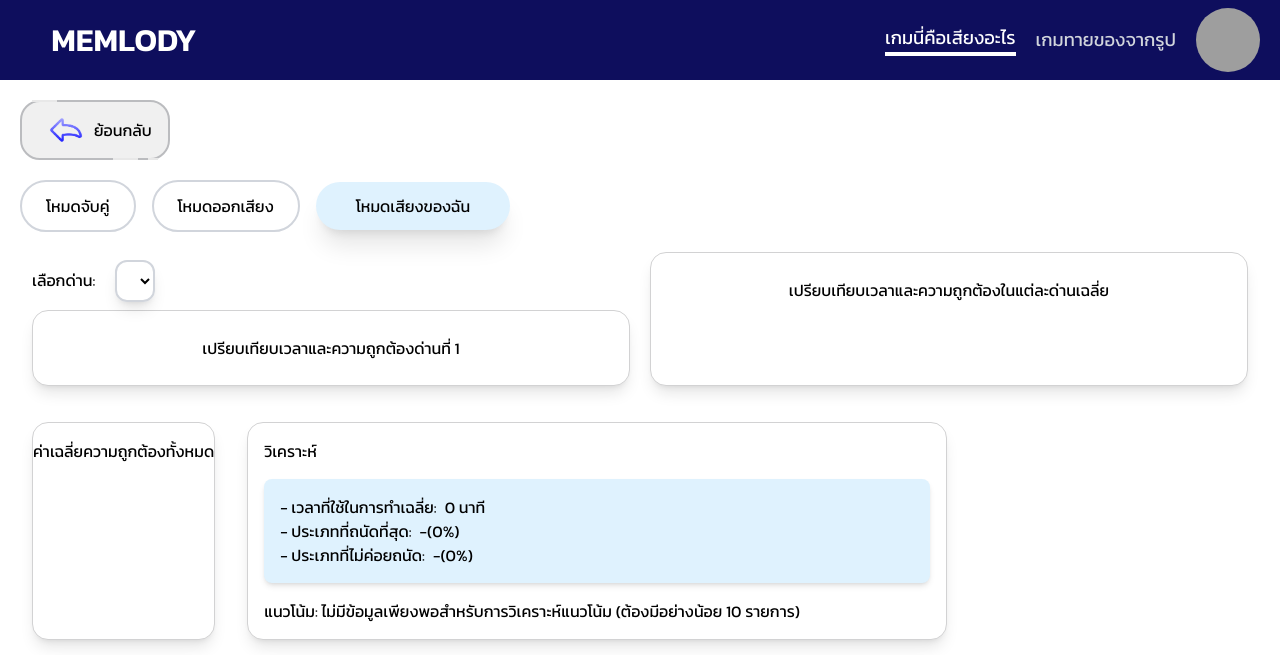
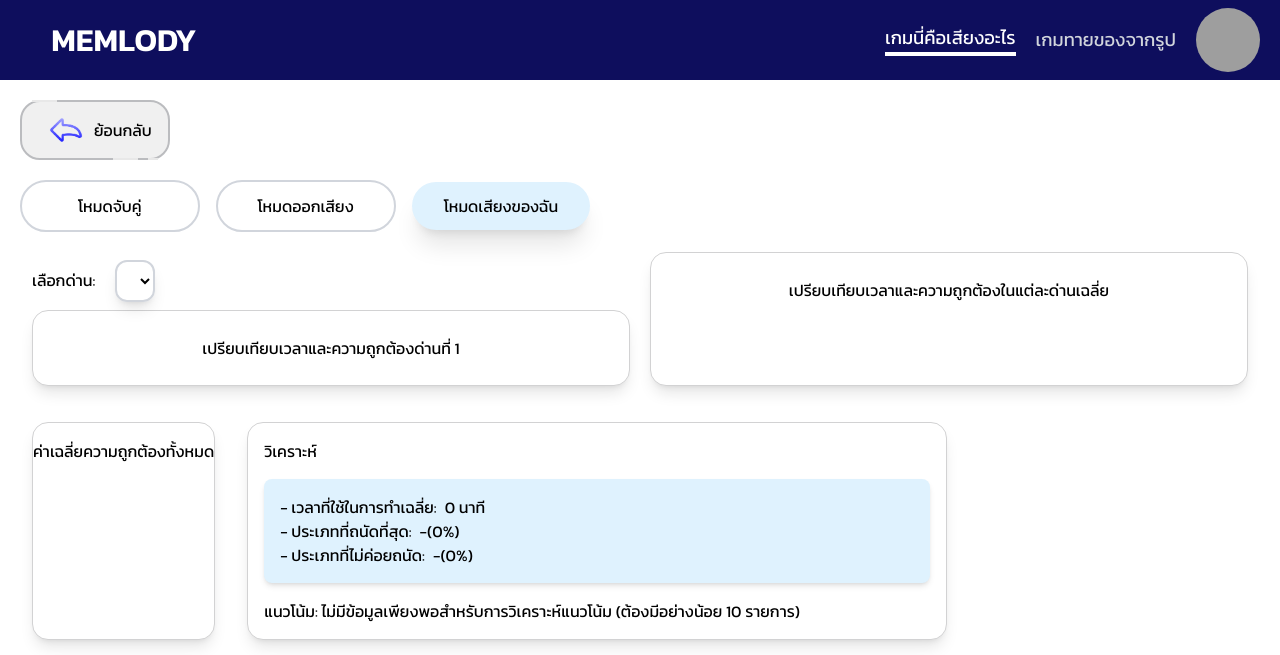
Before and after one commit to polymercatzz/memlody, a FastAPI app: page /home/stat/my_voice_mode in a window 1280 px wide. Shown: the top 655 px of the page. Run offline with FastAPI, Linux system fonts and the light colour scheme; the visitor is signed in with stand-in values (Sample User, id 1); lists and menus that the app fills with data are empty; parts of the project's set-up code (start-up, migrations or seed data) failed here and were passed over; some libraries are stand-ins or nearby versions; some web fonts are replaced; grey boxes are pictures that could not be loaded.

Commit message:
respon stat

```diff
--- a/static/css/app.css
+++ b/static/css/app.css
@@ -1,4 +1,4 @@
-/*! tailwindcss v4.1.10 | MIT License | https://tailwindcss.com */
+/*! tailwindcss v4.1.11 | MIT License | https://tailwindcss.com */
 @layer properties;
 @layer theme, base, components, utilities;
 @layer theme {
@@ -17,7 +17,6 @@
     --color-yellow-400: oklch(85.2% 0.199 91.936);
     --color-yellow-700: oklch(55.4% 0.135 66.442);
     --color-yellow-800: oklch(47.6% 0.114 61.907);
-    --color-lime-400: oklch(84.1% 0.238 128.85);
     --color-lime-600: oklch(64.8% 0.2 131.684);
     --color-green-200: oklch(92.5% 0.084 155.995);
     --color-green-300: oklch(87.1% 0.15 154.449);
@@ -1168,6 +1167,21 @@
   .px-10 {
     padding-inline: calc(var(--spacing) * 10);
   }
+  .px-12 {
+    padding-inline: calc(var(--spacing) * 12);
+  }
+  .px-14 {
+    padding-inline: calc(var(--spacing) * 14);
+  }
+  .px-15 {
+    padding-inline: calc(var(--spacing) * 15);
+  }
+  .px-16 {
+    padding-inline: calc(var(--spacing) * 16);
+  }
+  .px-20 {
+    padding-inline: calc(var(--spacing) * 20);
+  }
   .px-\[2\.3vh\] {
     padding-inline: 2.3vh;
   }
--- a/templates/stat_pic.html
+++ b/templates/stat_pic.html
@@ -150,7 +150,7 @@
     </div>
 
     <div class="flex">
-        <ul class="flex items-center justify-center gap-4 m-[2.5vh] text-[2vh]">
+        <ul class="flex items-center justify-center gap-4 m-[2.5vh] text-[2vh]  flex-wrap">
             <li>
                 <a href="#"
                     class="bg-sky-100 shadow-xl hover:shadow-xl hover:bg-sky-100 transition-all duration-300 ease-in-out transform hover:scale-105 active:scale-95 rounded-full px-10 py-3 block text-center">
@@ -159,13 +159,13 @@
             </li>
             <li>
                 <a href="/home/stat/what_you_see_mode"
-                    class="border-2 border-gray-300 hover:shadow-xl  transition-all duration-300 transform hover:scale-105 active:scale-95 rounded-full px-6 py-3 block text-center">
+                    class="border-2 border-gray-300 hover:shadow-xl  transition-all duration-300 transform hover:scale-105 active:scale-95 rounded-full px-10 py-3 block text-center">
                     โหมดออกเสียง
                 </a>
             </li>
             <li>
                 <a href="/home/stat/order_mode"
-                    class="border-2 border-gray-300 hover:shadow-xl  transition-all duration-300 transform hover:scale-105 active:scale-95 rounded-full px-6 py-3 block text-center">
+                    class="border-2 border-gray-300 hover:shadow-xl  transition-all duration-300 transform hover:scale-105 active:scale-95 rounded-full px-10 py-3 block text-center">
                     โหมดเรียงลำดับ
                 </a>
             </li>
--- a/templates/stat_pic2.html
+++ b/templates/stat_pic2.html
@@ -149,16 +149,16 @@
     </div>
 
     <div class="flex">
-        <ul class="flex items-center justify-center gap-4 m-[2.5vh] text-[2vh]">
+        <ul class="flex items-center justify-center gap-4 m-[2.5vh] text-[2vh] flex-wrap">
             <li>
                 <a href="/home/stat/todo_mode"
-                    class="border-2 border-gray-300 hover:shadow-xl  transition-all duration-300 transform hover:scale-105 active:scale-95 rounded-full px-6 py-3 block text-center">
+                    class="border-2 border-gray-300 hover:shadow-xl  transition-all duration-300 transform hover:scale-105 active:scale-95 rounded-full px-10 py-3 block text-center">
                     โหมดเลือกคำตอบ
                 </a>
             </li>
             <li>
                 <a href="/home/stat/what_you_see_mode"
-                    class="border-2 border-gray-300 hover:shadow-xl  transition-all duration-300 transform hover:scale-105 active:scale-95 rounded-full px-6 py-3 block text-center">
+                    class="border-2 border-gray-300 hover:shadow-xl  transition-all duration-300 transform hover:scale-105 active:scale-95 rounded-full px-12 py-3 block text-center">
                     โหมดออกเสียง
                 </a>
             </li>
--- a/templates/stat_sound.html
+++ b/templates/stat_sound.html
@@ -149,16 +149,16 @@
     </div>
 
     <div class="flex">
-        <ul class="flex items-center justify-center gap-4 m-[2.5vh] text-[2vh]">
+        <ul class="flex items-center justify-center gap-4 m-[2.5vh] text-[2vh] flex-wrap">
             <li>
                 <a href="#"
-                    class="bg-sky-100 shadow-xl hover:shadow-xl hover:bg-sky-100 transition-all duration-300 ease-in-out transform hover:scale-105 active:scale-95 rounded-full px-10 py-3 block text-center">
+                    class="bg-sky-100 shadow-xl hover:shadow-xl hover:bg-sky-100 transition-all duration-300 ease-in-out transform hover:scale-105 active:scale-95 rounded-full px-16 py-3 block text-center">
                     โหมดจับคู่
                 </a>
             </li>
             <li>
                 <a href="/home/stat/speaking_mode"
-                    class="border-2 border-gray-300 hover:shadow-xl  transition-all duration-300 transform hover:scale-105 active:scale-95 rounded-full px-6 py-3 block text-center">
+                    class="border-2 border-gray-300 hover:shadow-xl  transition-all duration-300 transform hover:scale-105 active:scale-95 rounded-full px-10 py-3 block text-center">
                     โหมดออกเสียง
                 </a>
             </li>
--- a/templates/stat_sound1.html
+++ b/templates/stat_sound1.html
@@ -98,7 +98,7 @@
 </style>
 
 <body class="m-0" lang="en">
-    <div class="bg-[#0E0E5D] flex justify-between ">
+    <div class="bg-[#0E0E5D] flex justify-between">
         <div class="flex justify-center items-center text-white ml-[4%] m-[2vh]"><a href="/home" class="text-[4vh] font-semibold">MEMLODY</a></div>
         <div class="hidden sm:flex justify-center items-center gap-5 text-white mr-5">
             <a href="#">
@@ -149,11 +149,11 @@
     </div>
 
     <div class="flex">
-        <ul class="flex items-center justify-center gap-4 m-[2.5vh] text-[2vh]">
+        <ul class="flex items-center justify-center gap-4 m-[2.5vh] text-[2vh] flex-wrap">
             <li>
 
                 <a href="/home/stat/pairing_mode"
-                    class="border-2 border-gray-300 hover:shadow-xl  transition-all duration-300 transform hover:scale-105 active:scale-95 rounded-full px-6 py-3 block text-center">
+                    class="border-2 border-gray-300 hover:shadow-xl  transition-all duration-300 transform hover:scale-105 active:scale-95 rounded-full px-14 py-3 block text-center">
                     โหมดจับคู่
                 </a>
             </li>
--- a/templates/stat_sound2.html
+++ b/templates/stat_sound2.html
@@ -149,24 +149,24 @@
     </div>
 
     <div class="flex">
-        <ul class="flex items-center justify-center gap-4 m-[2.5vh] text-[2vh]">
+        <ul class="flex items-center justify-center gap-4 m-[2.5vh] text-[2vh] flex-wrap">
             <li>
 
                 <a href="/home/stat/pairing_mode"
-                    class="border-2 border-gray-300 hover:shadow-xl  transition-all duration-300 transform hover:scale-105 active:scale-95 rounded-full px-6 py-3 block text-center">
+                    class="border-2 border-gray-300 hover:shadow-xl  transition-all duration-300 transform hover:scale-105 active:scale-95 rounded-full px-14 py-3 block text-center">
                     โหมดจับคู่
                 </a>
             </li>
             <li>
                 <a href="/home/stat/speaking_mode"
-                    class="border-2 border-gray-300 hover:shadow-xl  transition-all duration-300 transform hover:scale-105 active:scale-95 rounded-full px-6 py-3 block text-center">
+                    class="border-2 border-gray-300 hover:shadow-xl  transition-all duration-300 transform hover:scale-105 active:scale-95 rounded-full px-10 py-3 block text-center">
 
                     โหมดออกเสียง
                 </a>
             </li>
             <li>
                 <a href="#"
-                    class="bg-sky-100 shadow-xl hover:shadow-xl hover:bg-sky-100 transition-all duration-300 ease-in-out transform hover:scale-105 active:scale-95 rounded-full px-10 py-3 block text-center">
+                    class="bg-sky-100 shadow-xl hover:shadow-xl hover:bg-sky-100 transition-all duration-300 ease-in-out transform hover:scale-105 active:scale-95 rounded-full px-8 py-3 block text-center">
                     โหมดเสียงของฉัน
                 </a>
             </li>
```
Also changed, not shown: templates/stat_pic1.html (+4 -4 lines).
